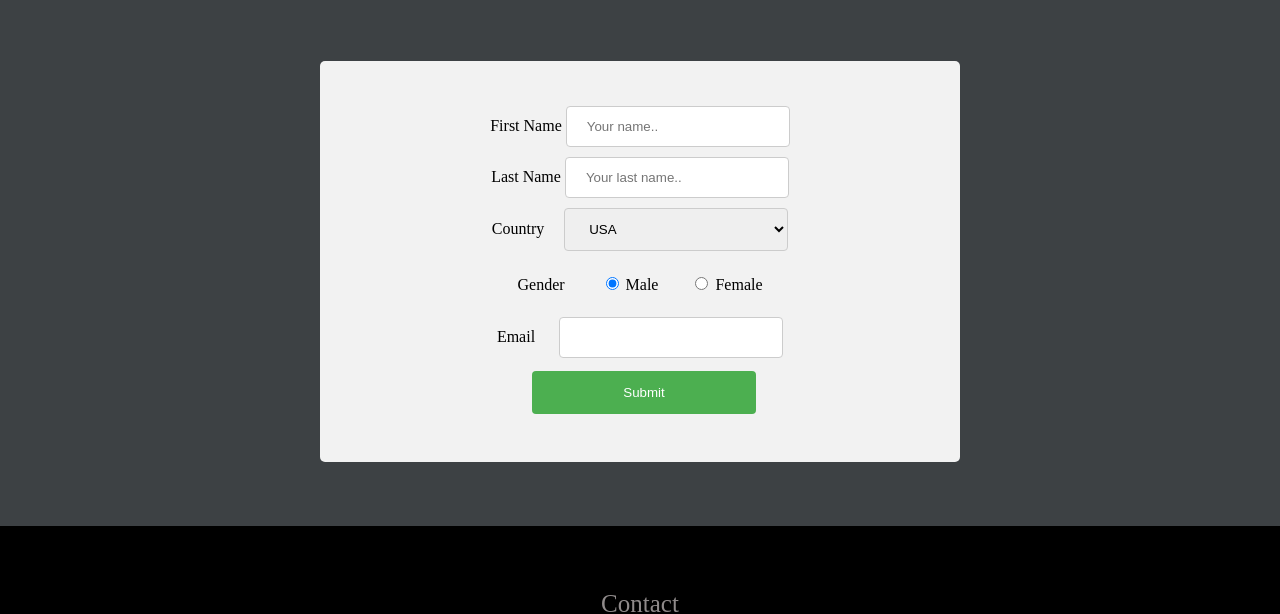
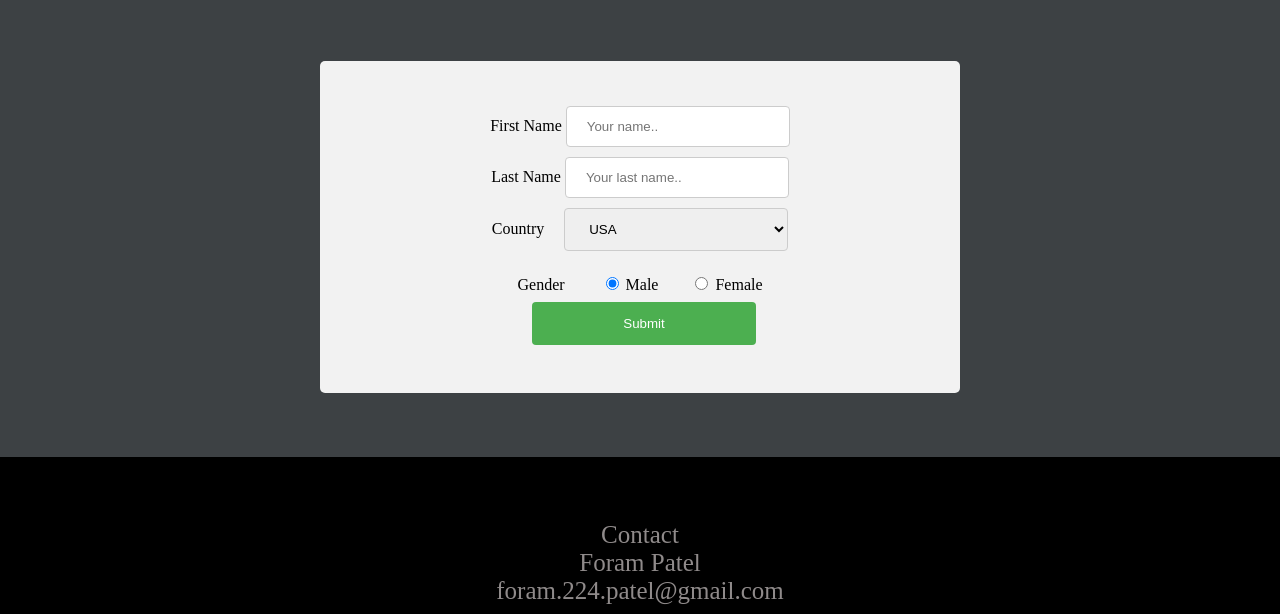
Before and after one commit to Foram224/sample-webpages, a plain HTML site: page index.html in a window 1280 px wide. Shown: the part 199-813 px from the top of the page. Drawn offline with Linux system fonts and the light colour scheme.

Commit message:
Update index.html

```diff
--- a/index.html
+++ b/index.html
@@ -132,9 +132,8 @@ input[type=submit]:hover {
            &nbsp;&nbsp;&nbsp;&nbsp;&nbsp;&nbsp;
            <input type="radio" id="gender" name="gender" value="Female">
             <label for="Female">Female</label>
-            <br><br>
-            <label >Email</label>
-            &nbsp; &nbsp;&nbsp; <input type="text" id="email" name="mail" required>
+
+
             <br>
 
          &nbsp;
```
